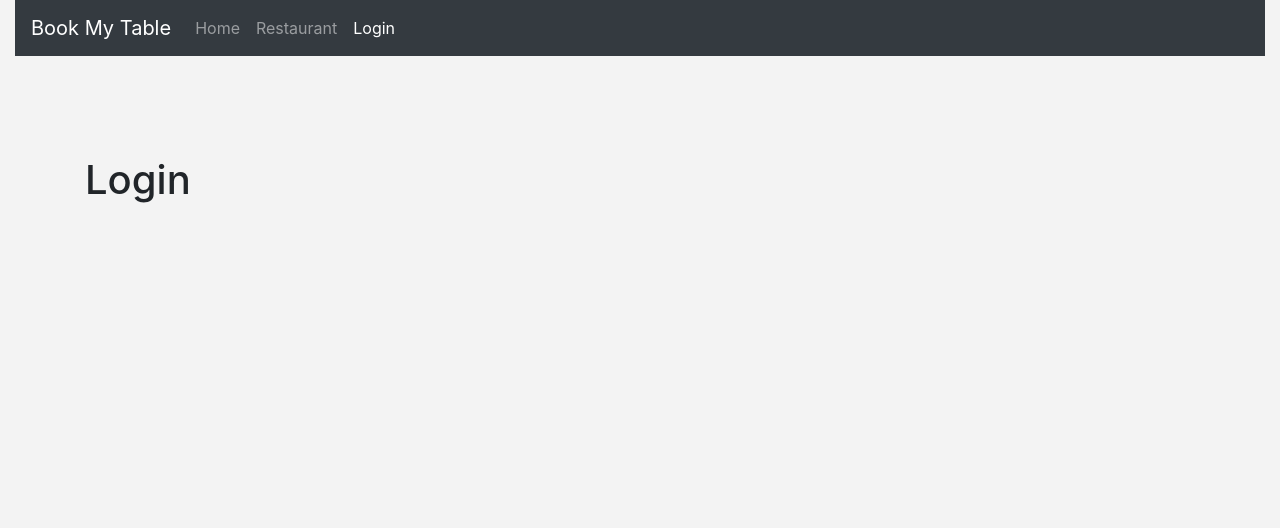
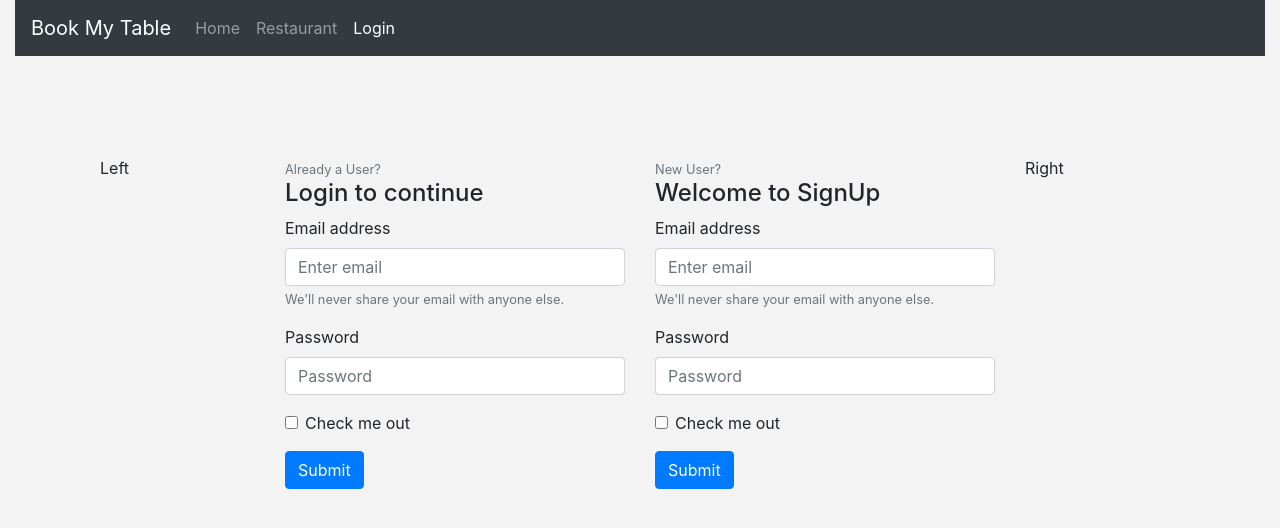
Before and after one commit to garganshul108/BookMyTable, a React (Create React App) app in the folder bookmytable/: page /login in a window 1280 px wide. Shown: the top 528 px of the page. Built offline with nearby package versions, Linux system fonts and the light colour scheme.

Commit message:
login page initialed

```diff
--- a/bookmytable/src/components/login.jsx
+++ b/bookmytable/src/components/login.jsx
@@ -1,8 +1,101 @@
 import React, { Component } from "react";
+
+import "./css/login.css";
 
 class Login extends Component {
   render() {
-    return <h1>Login</h1>;
+    return (
+      <React.Fragment>
+        <div className="container-fluid">
+          <div className="row">
+            <div className="col-2">Left</div>
+            <div className="col loginDiv">
+              <small class="form-text text-muted">Already a User?</small>
+              <h4>Login to continue</h4>
+              <form>
+                <div className="form-group">
+                  <label htmlFor="exampleInputEmail1">Email address</label>
+                  <input
+                    type="email"
+                    className="form-control"
+                    id="exampleInputEmail1"
+                    aria-describedby="emailHelp"
+                    placeholder="Enter email"
+                  />
+                  <small id="emailHelp" className="form-text text-muted">
+                    We'll never share your email with anyone else.
+                  </small>
+                </div>
+                <div className="form-group">
+                  <label htmlFor="exampleInputPassword1">Password</label>
+                  <input
+                    type="password"
+                    className="form-control"
+                    id="exampleInputPassword1"
+                    placeholder="Password"
+                  />
+                </div>
+                <div className="form-group form-check">
+                  <input
+                    type="checkbox"
+                    className="form-check-input"
+                    id="exampleCheck1"
+                  />
+                  <label className="form-check-label" htmlFor="exampleCheck1">
+                    Check me out
+                  </label>
+                </div>
+                <button type="submit" className="btn btn-primary">
+                  Submit
+                </button>
+              </form>
+            </div>
+            <div className="col signupDiv">
+              <small class="form-text text-muted">New User?</small>
+              <h4>Welcome to SignUp</h4>
+              <form>
+                <div className="form-group">
+                  <label htmlFor="exampleInputEmail1">Email address</label>
+                  <input
+                    type="email"
+                    className="form-control"
+                    id="exampleInputEmail1"
+                    aria-describedby="emailHelp"
+                    placeholder="Enter email"
+                  />
+                  <small id="emailHelp" className="form-text text-muted">
+                    We'll never share your email with anyone else.
+                  </small>
+                </div>
+                <div className="form-group">
+                  <label htmlFor="exampleInputPassword1">Password</label>
+                  <input
+                    type="password"
+                    className="form-control"
+                    id="exampleInputPassword1"
+                    placeholder="Password"
+                  />
+                </div>
+                <div className="form-group form-check">
+                  <input
+                    type="checkbox"
+                    className="form-check-input"
+                    id="exampleCheck1"
+                  />
+                  <label className="form-check-label" htmlFor="exampleCheck1">
+                    Check me out
+                  </label>
+                </div>
+                <button type="submit" className="btn btn-primary">
+                  Submit
+                </button>
+              </form>
+            </div>
+            <div className="col-2">Right</div>
+          </div>
+        </div>
+      </React.Fragment>
+    );
   }
 }
 
```
Also changed, not shown: bookmytable/src/components/css/login.css (added).
